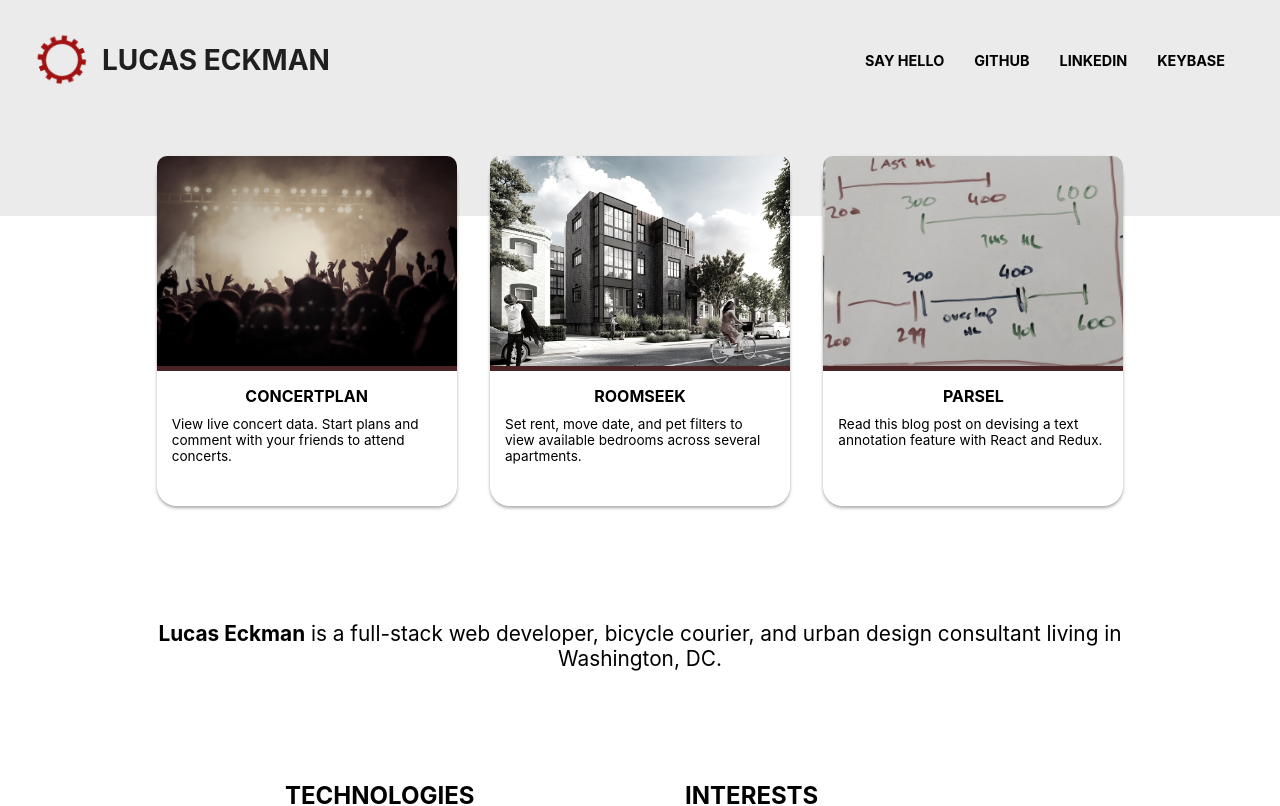
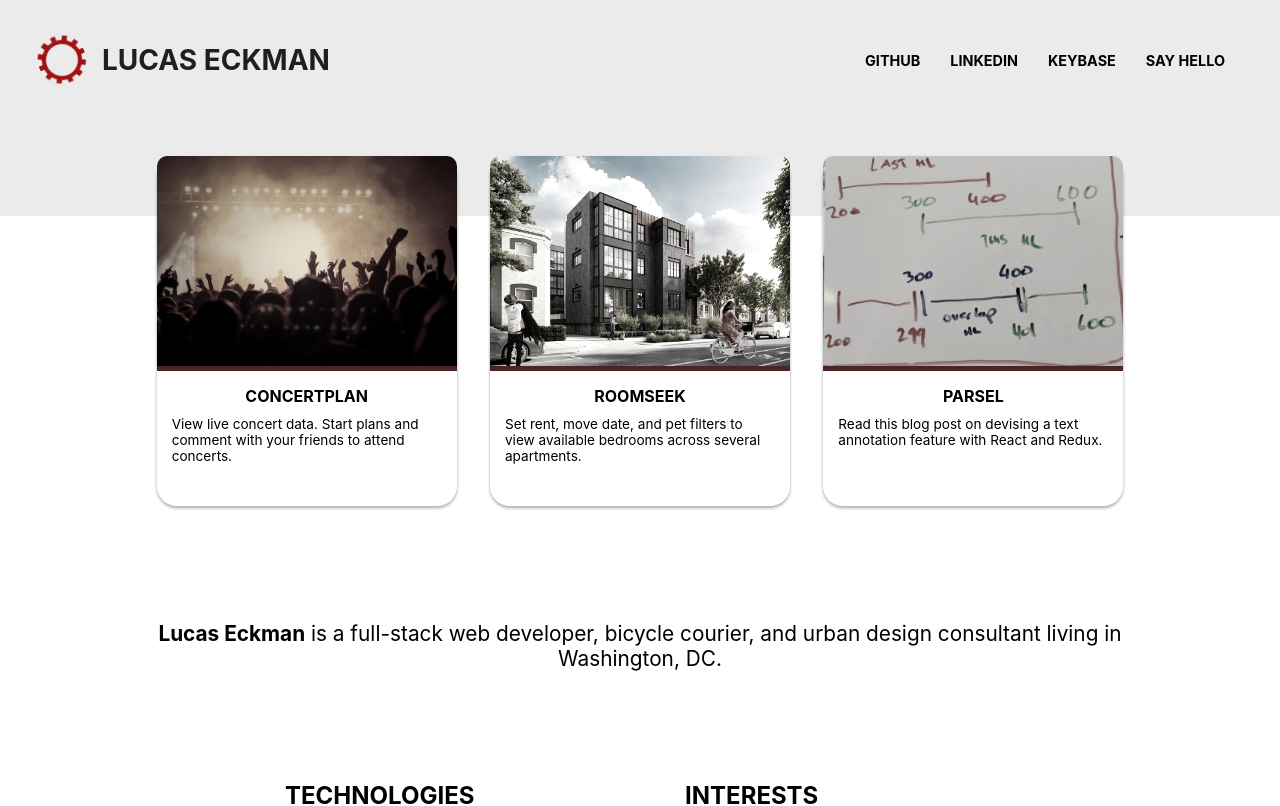
Before and after one commit to eckmLJE/lucaseckmanfeature, a React (Create React App) app: page / in a window 1280 px wide. Shown: the top 806 px of the page. Built offline with nearby package versions, Linux system fonts and the light colour scheme.

Commit message:
say hello to end

```diff
--- a/src/containers/Header.js
+++ b/src/containers/Header.js
@@ -49,15 +49,6 @@ class Header extends Component {
             <ul>
               <li>
                 <a
-                  href="mailto:hello@lucaseckman.com"
-                  target="_blank"
-                  rel="noopener noreferrer"
-                >
-                  SAY HELLO
-                </a>
-              </li>
-              <li>
-                <a
                   href="https://github.com/eckmLJE"
                   target="_blank"
                   rel="noopener noreferrer"
@@ -83,6 +74,15 @@ class Header extends Component {
                   KEYBASE
                 </a>
               </li>
+              <li>
+                <a
+                  href="mailto:hello@lucaseckman.com"
+                  target="_blank"
+                  rel="noopener noreferrer"
+                >
+                  SAY HELLO
+                </a>
+              </li>
             </ul>
           </nav>
         </header>
```
